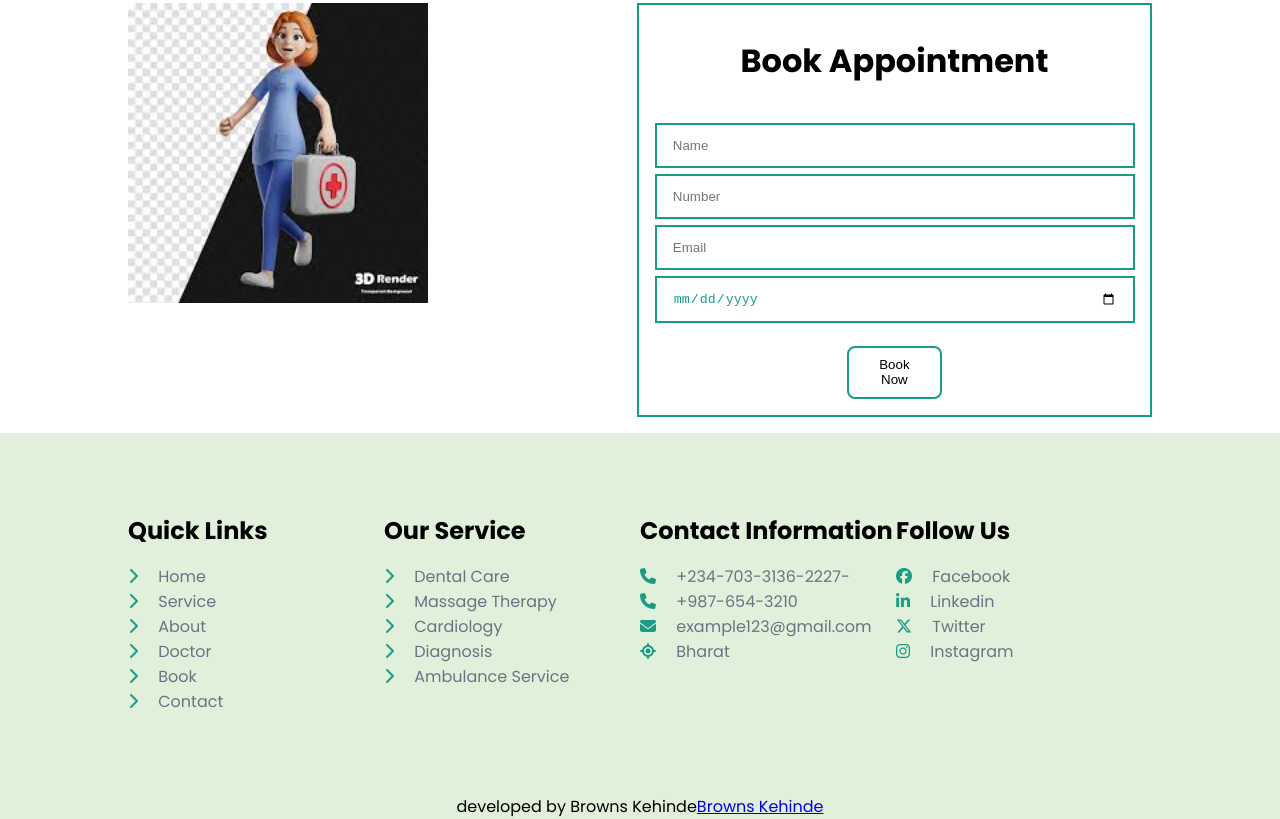
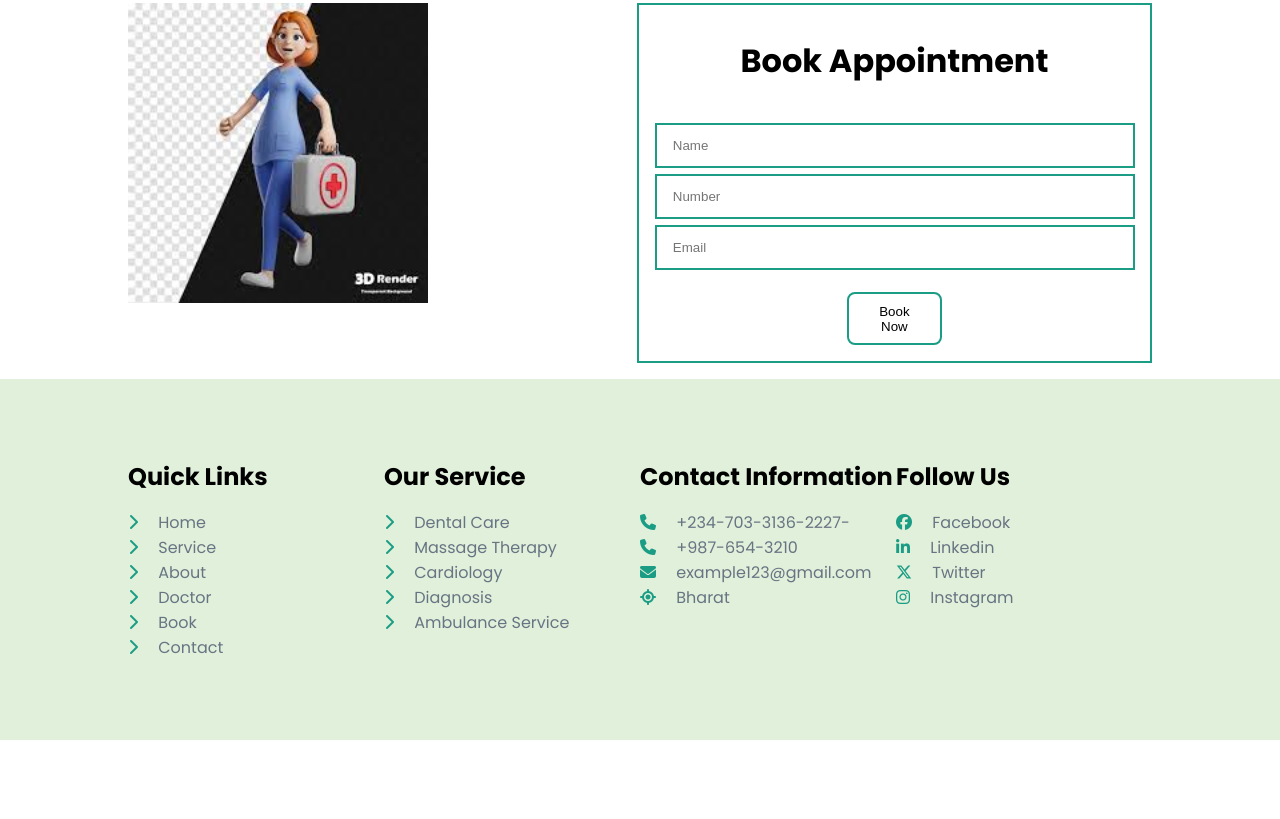
Before and after one commit to Kehinde-Crypto/Healthly, a plain HTML site: page project/index.html in a window 1280 px wide. Shown: the part 3896-4715 px from the top of the page. After the commit the page ends 4636 px from the top, so only its background shows below. Drawn offline with nearby package versions, Linux system fonts and the light colour scheme.

Commit message:
adjusted the errors

```diff
--- a/project/index.html
+++ b/project/index.html
@@ -235,7 +235,7 @@
           <input type="text" placeholder="Name" />
           <input type="text" placeholder="Number" />
           <input type="text" placeholder="Email" />
-          <input type="date" />
+
           <button type="button">Book Now</button>
         </div>
       </div>
@@ -371,7 +371,6 @@
             </ul>
           </div>
         </div>
-        <p>developed by  Browns Kehinde<a href="https://github.com/Kehinde-Crypto/Kehinde-WebPortfolio" target="_blank">Browns Kehinde</a></p>
       </section>
     </footer>
     <script src="script.js"></script>
```
